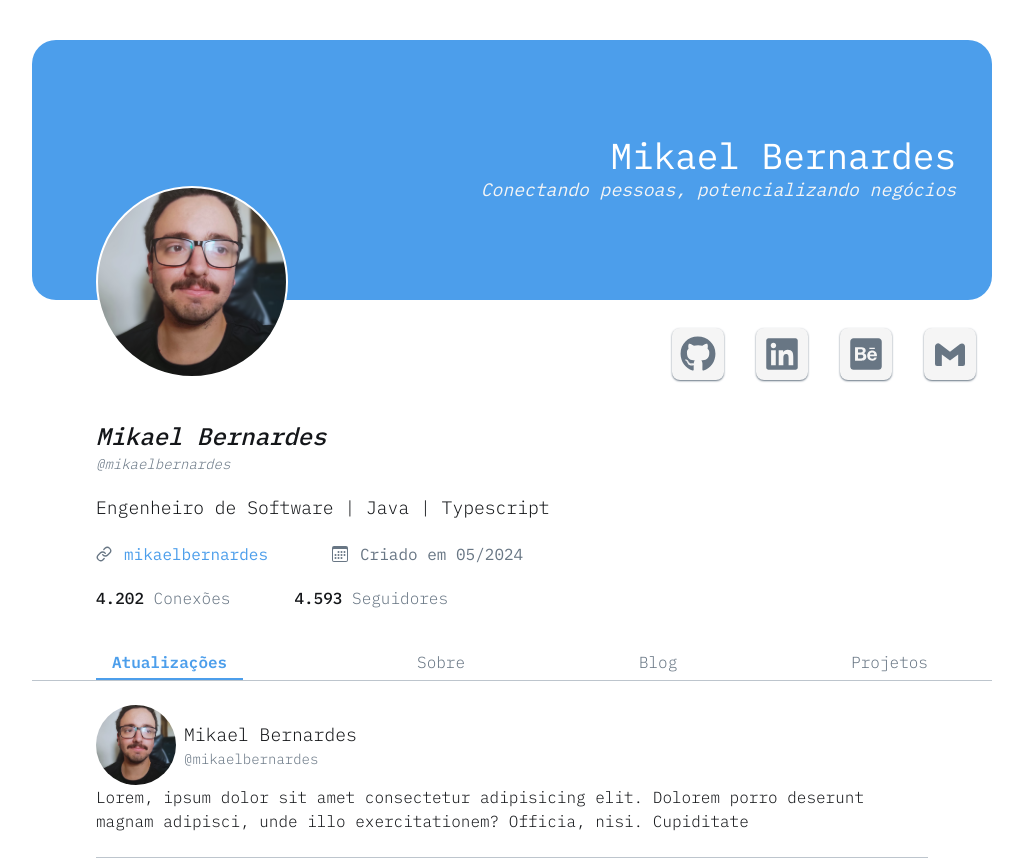
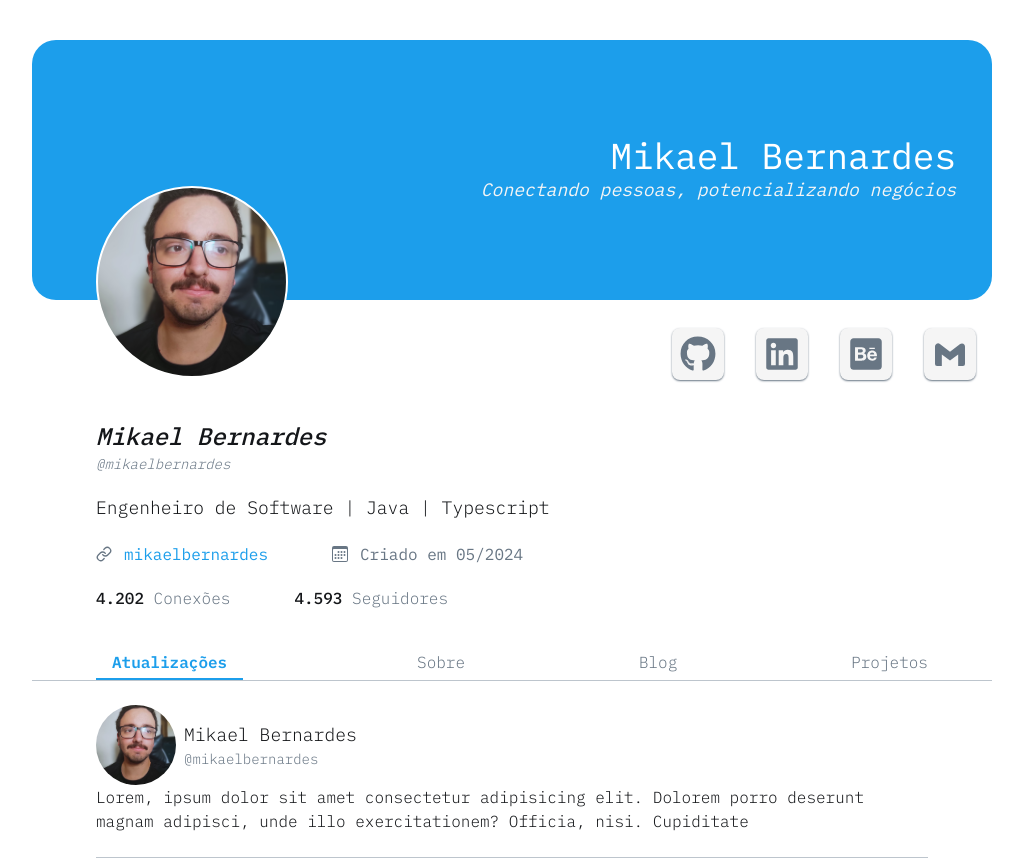
Before and after one commit to mikaelbernardes/my-app, a Next.js app: page / in a window 1280 px wide. Shown: the whole page, without its empty margins (128-1151 px from the left). Built offline with nearby package versions, Linux system fonts and the light colour scheme.

Commit message:
fix: change color for more acessibility

```diff
--- a/tailwind.config.ts
+++ b/tailwind.config.ts
@@ -11,7 +11,7 @@ const config: Config = {
 			Line: "#BDC5CD",
 			TXT100: "#141619",
 			TXT300: "#687684",
-			Primary: "#4C9EEB",
+			Primary: "#1C9EEB",
 			transparent: "transparent"
 		},
 		screens: {
```
